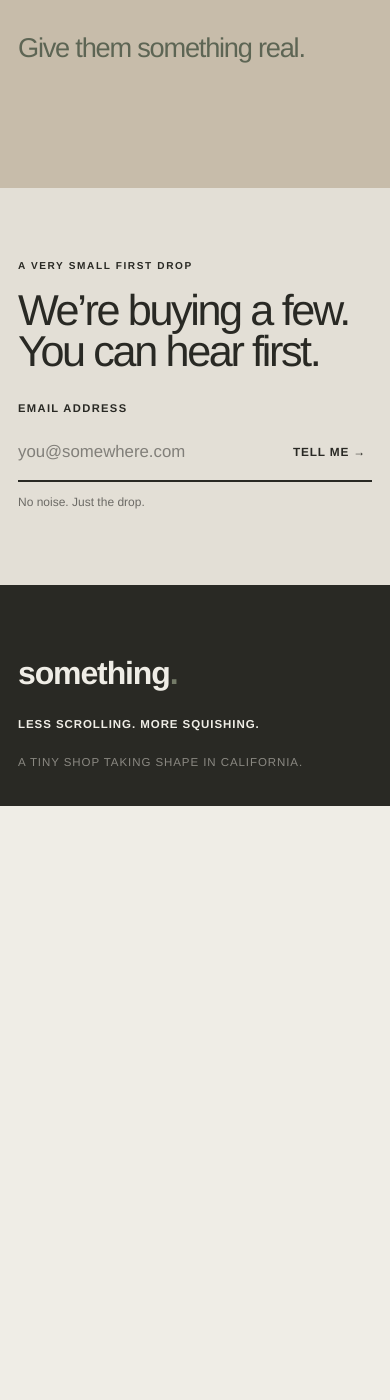
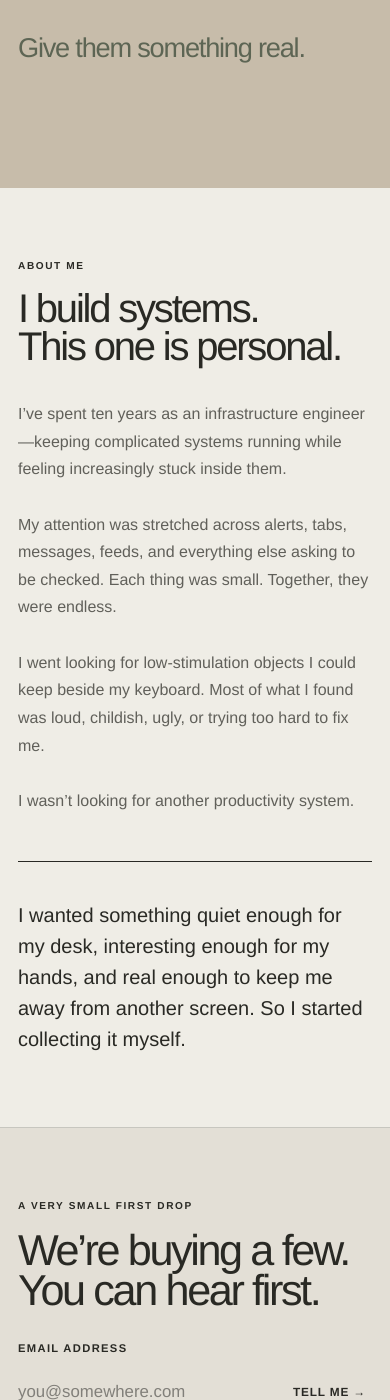
Before and after one commit to WxFang/wxfang.github.io, a Jekyll site: the page hands/index.html, which Jekyll copies as it is, in a window 390 px wide and 1400 px high, scrolled down 6211 px. Built offline with Jekyll 4.4.1, drawn with Linux system fonts in a browser that asks for light colours; before the commit the page ends 7017 px from its top, so only the background shows below that.

Commit message:
Add founder story to storefront

```diff
--- a/hands/index.html
+++ b/hands/index.html
@@ -17,6 +17,7 @@
       <nav aria-label="Main navigation">
         <a href="#moves">the moves</a>
         <a href="#why">why this exists</a>
+        <a href="#about">about me</a>
       </nav>
       <a class="pill pill--small" href="#first-drop">first drop <span aria-hidden="true">↘</span></a>
     </header>
@@ -209,6 +210,20 @@
         </div>
       </section>
 
+      <section class="about section" id="about">
+        <div class="about__heading">
+          <p class="eyebrow">About me</p>
+          <h2>I build systems.<br>This one is personal.</h2>
+        </div>
+        <div class="about__story">
+          <p>I’ve spent ten years as an infrastructure engineer—keeping complicated systems running while feeling increasingly stuck inside them.</p>
+          <p>My attention was stretched across alerts, tabs, messages, feeds, and everything else asking to be checked. Each thing was small. Together, they were endless.</p>
+          <p>I went looking for low-stimulation objects I could keep beside my keyboard. Most of what I found was loud, childish, ugly, or trying too hard to fix me.</p>
+          <p>I wasn’t looking for another productivity system.</p>
+          <p class="about__last">I wanted something quiet enough for my desk, interesting enough for my hands, and real enough to keep me away from another screen. So I started collecting it myself.</p>
+        </div>
+      </section>
+
       <section class="newsletter section">
         <div>
           <p class="eyebrow">A very small first drop</p>
--- a/hands/styles.css
+++ b/hands/styles.css
@@ -627,6 +627,42 @@ h2 {
   color: #5d6554;
 }
 
+.about {
+  display: grid;
+  grid-template-columns: 0.82fr 1.18fr;
+  gap: 9vw;
+  border-bottom: 1px solid var(--line);
+  background: var(--paper);
+}
+
+.about__heading h2 {
+  max-width: 620px;
+  font-size: clamp(2.5rem, 4.2vw, 4.3rem);
+}
+
+.about__story {
+  max-width: 680px;
+  padding-top: 38px;
+}
+
+.about__story p {
+  max-width: 610px;
+  margin-bottom: 28px;
+  color: rgba(41, 41, 36, 0.72);
+  font-size: clamp(1rem, 1.35vw, 1.18rem);
+  line-height: 1.72;
+}
+
+.about__story .about__last {
+  margin-top: 46px;
+  margin-bottom: 0;
+  padding-top: 38px;
+  border-top: 1px solid var(--ink);
+  color: var(--ink);
+  font-size: clamp(1.25rem, 1.8vw, 1.65rem);
+  line-height: 1.55;
+}
+
 .newsletter {
   display: grid;
   grid-template-columns: 1.08fr 0.92fr;
@@ -754,6 +790,14 @@ footer > p {
     grid-template-columns: 1fr;
   }
 
+  .about {
+    grid-template-columns: 1fr;
+  }
+
+  .about__story {
+    padding-top: 0;
+  }
+
   .manifesto__sticky {
     position: static;
   }
```
